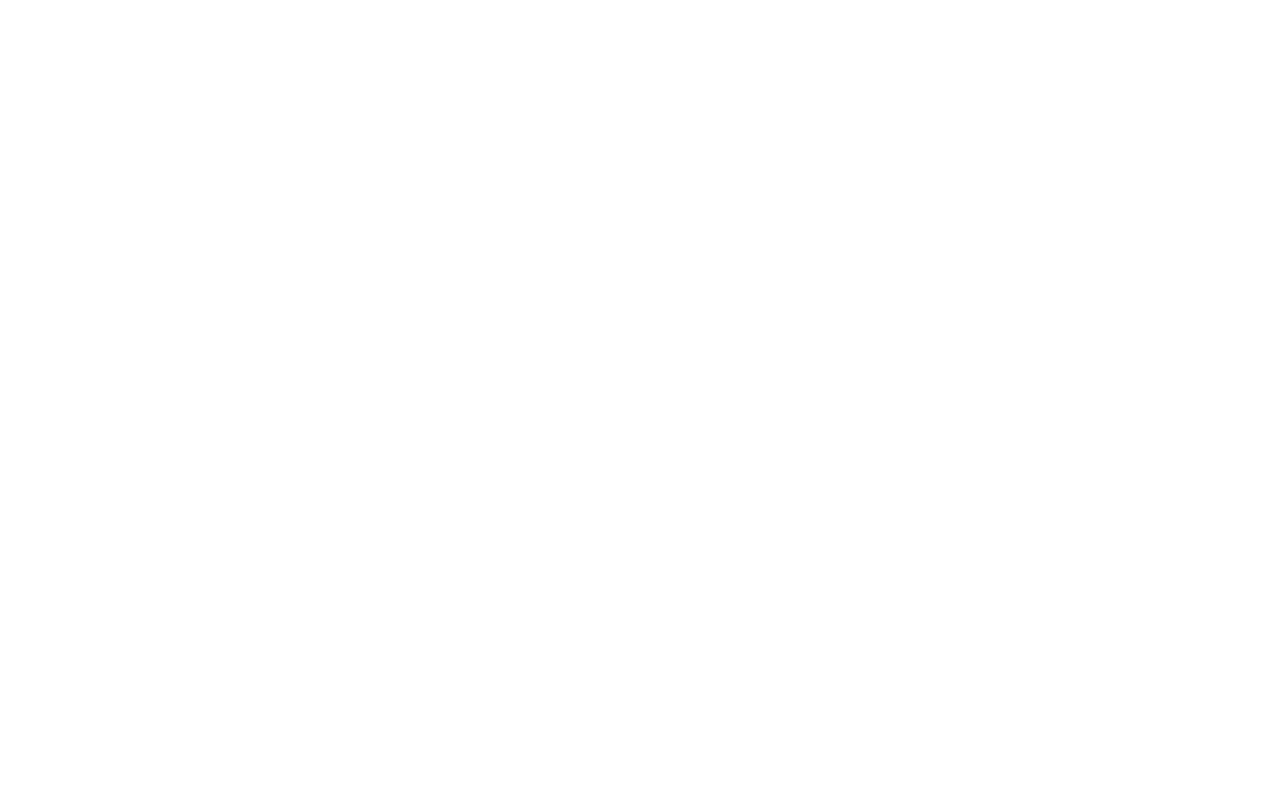
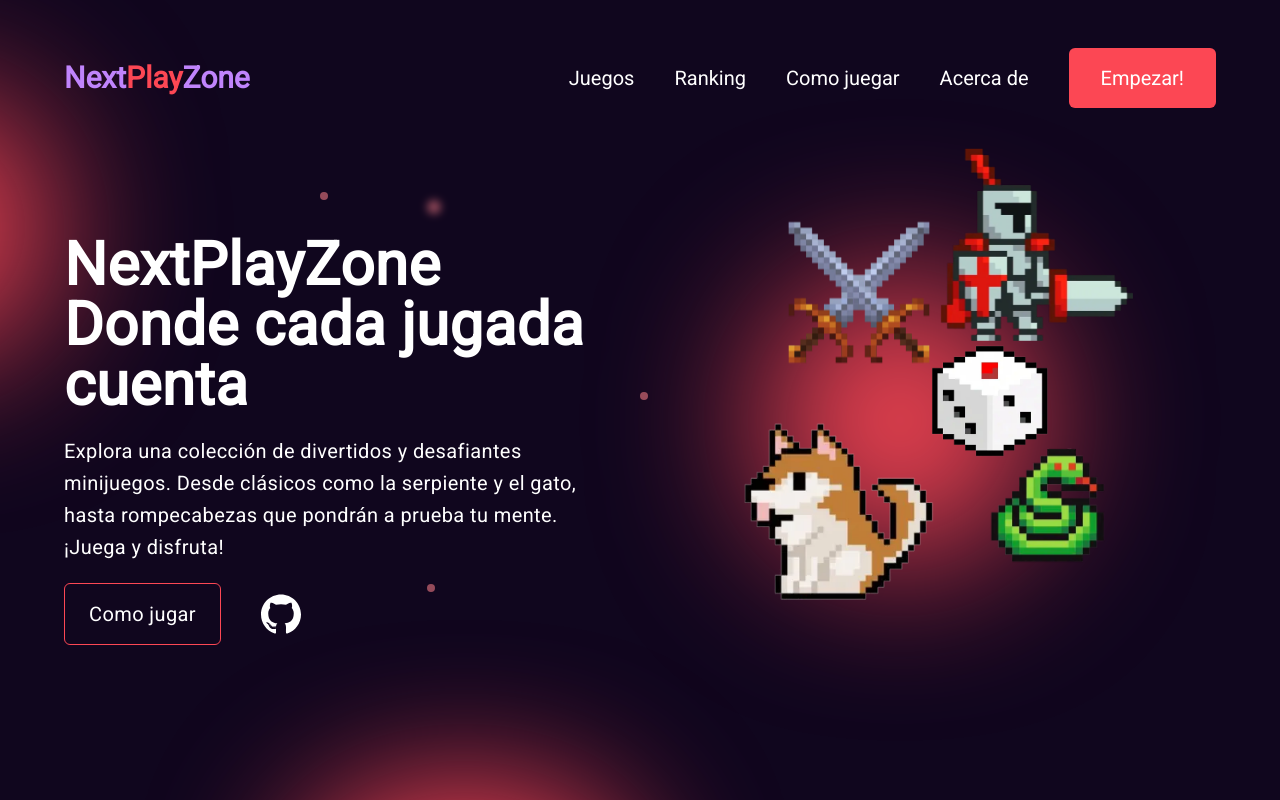
Before and after one commit to Alba2809/next_play_zone, a Next.js app: page / in a window 1280 px wide. Before the commit this address had no page. Built offline with nearby package versions, Linux system fonts and the light colour scheme.

Commit message:
perf: :fire: Removed the main folder, and passed the code to the root page
Se removío la carpeta/ruta main y la página/código se paso al page raiz, evitando redirigir a /main cuando se visitaba /

```diff
--- a/src/app/main/games/page.tsx
+++ /dev/null
@@ -1,7 +0,0 @@
-export default function Games() {
-    return (
-        <div>
-            Games
-        </div>
-    )
-}
--- a/src/app/main/layout.tsx
+++ /dev/null
@@ -1,13 +0,0 @@
-import { roboto } from "../../lib/fonts";
-import MainNav from "../ui/MainNav";
-
-export default function MainLayout({
-  children,
-}: Readonly<{ children: React.ReactNode }>) {
-  return (
-    <div className={`flex flex-col h-screen py-12 px-16 ${roboto.className}`}>
-      <MainNav />
-      {children}
-    </div>
-  );
-}
--- a/src/app/main/page.tsx
+++ /dev/null
@@ -1,45 +0,0 @@
-import Github from "../images/icons/Github";
-import Dice from "../images/dice.webp";
-import Dog from "../images/dog.webp";
-import Snake from "../images/snake.webp";
-import Sword from "../images/sword.webp";
-import Warrior from "../images/warrior.webp";
-import Image from "next/image";
-
-export default function Main() {
-  return (
-    <section className="size-full mt-5 flex gap-10 items-center justify-center text-white">
-      <div className="w-full flex flex-col gap-5 tracking-wide">
-        <h1 className="text-6xl font-bold">
-          NextPlayZone <br />
-          Donde cada jugada cuenta
-        </h1>
-        <p className="text-xl leading-8 font-medium">
-          Explora una colección de divertidos y desafiantes minijuegos. Desde
-          clásicos como la serpiente y el gato, hasta rompecabezas que pondrán a
-          prueba tu mente. ¡Juega y disfruta!
-        </p>
-        <div className="flex gap-10 items-center">
-          <button className="relative font-medium text-xl px-6 py-4 bg-transparent rounded-md border border-[#FC4754] after:absolute after:left-0 after:top-0 after:bottom-0 after:bg-[#FC4754] after:opacity-61 after:w-0 after:h-full after:hover:w-full after:transition-all after:duration-500 after:-z-10 after:rounded-sm duration-300">Como jugar</button>
-          <a href="https://github.com/Alba2809/next_play_zone" target="_blank" rel="noreferrer">
-            <Github className="size-10" />
-          </a>
-        </div>
-      </div>
-      <div className="size-full relative hidden lg:block">
-        <div className="absolute top-[15%] left-[20%] -rotate-12 animate-bounce-slow">
-          <Image src={Sword} alt="Sword" className="size-44"  />
-          <Image
-            src={Sword}
-            alt="Sword"
-            className="size-44 scale-x-[-1] absolute top-0 left-0"
-          />
-        </div>
-        <Image src={Dice} alt="Dice" className="size-44 absolute top-1/3 left-[45%] animate-bounce-fast" />
-        <Image src={Dog} alt="Dog" className="size-48 absolute bottom-[20%] left-[15%] animate-bounce-medium" />
-        <Image src={Snake} alt="Snake" className="size-56 absolute bottom-[18%] right-[10%] animate-bounce-slow" />
-        <Image src={Warrior} alt="Warrior" className="size-48 absolute top-10 right-[15%] animate-bounce" />
-      </div>
-    </section>
-  );
-}
--- a/src/app/page.tsx
+++ b/src/app/page.tsx
@@ -1,10 +1,73 @@
-import { redirect } from "next/navigation";
+import Github from "./images/icons/Github";
+import Dice from "./images/dice.webp";
+import Dog from "./images/dog.webp";
+import Snake from "./images/snake.webp";
+import Sword from "./images/sword.webp";
+import Warrior from "./images/warrior.webp";
+import Image from "next/image";
+import { roboto } from "../lib/fonts";
+import MainNav from "./ui/MainNav";
 
 export default function Home() {
-  //redirect to main
-  redirect("/main")
 
   return (
-    <></>
+    <div className={`flex flex-col h-screen py-12 px-16 ${roboto.className}`}>
+      <MainNav />
+      <section className="size-full mt-5 flex gap-10 items-center justify-center text-white">
+        <div className="w-full flex flex-col gap-5 tracking-wide">
+          <h1 className="text-6xl font-bold">
+            NextPlayZone <br />
+            Donde cada jugada cuenta
+          </h1>
+          <p className="text-xl leading-8 font-medium">
+            Explora una colección de divertidos y desafiantes minijuegos. Desde
+            clásicos como la serpiente y el gato, hasta rompecabezas que pondrán
+            a prueba tu mente. ¡Juega y disfruta!
+          </p>
+          <div className="flex gap-10 items-center">
+            <button className="relative font-medium text-xl px-6 py-4 bg-transparent rounded-md border border-[#FC4754] after:absolute after:left-0 after:top-0 after:bottom-0 after:bg-[#FC4754] after:opacity-61 after:w-0 after:h-full after:hover:w-full after:transition-all after:duration-500 after:-z-10 after:rounded-sm duration-300">
+              Como jugar
+            </button>
+            <a
+              href="https://github.com/Alba2809/next_play_zone"
+              target="_blank"
+              rel="noreferrer"
+            >
+              <Github className="size-10" />
+            </a>
+          </div>
+        </div>
+        <div className="size-full relative hidden lg:block">
+          <div className="absolute top-[15%] left-[20%] -rotate-12 animate-bounce-slow">
+            <Image src={Sword} alt="Sword" className="size-44" />
+            <Image
+              src={Sword}
+              alt="Sword"
+              className="size-44 scale-x-[-1] absolute top-0 left-0"
+            />
+          </div>
+          <Image
+            src={Dice}
+            alt="Dice"
+            className="size-44 absolute top-1/3 left-[45%] animate-bounce-fast"
+          />
+          <Image
+            src={Dog}
+            alt="Dog"
+            className="size-48 absolute bottom-[20%] left-[15%] animate-bounce-medium"
+          />
+          <Image
+            src={Snake}
+            alt="Snake"
+            className="size-56 absolute bottom-[18%] right-[10%] animate-bounce-slow"
+          />
+          <Image
+            src={Warrior}
+            alt="Warrior"
+            className="size-48 absolute top-10 right-[15%] animate-bounce"
+          />
+        </div>
+      </section>
+    </div>
   );
 }
```
